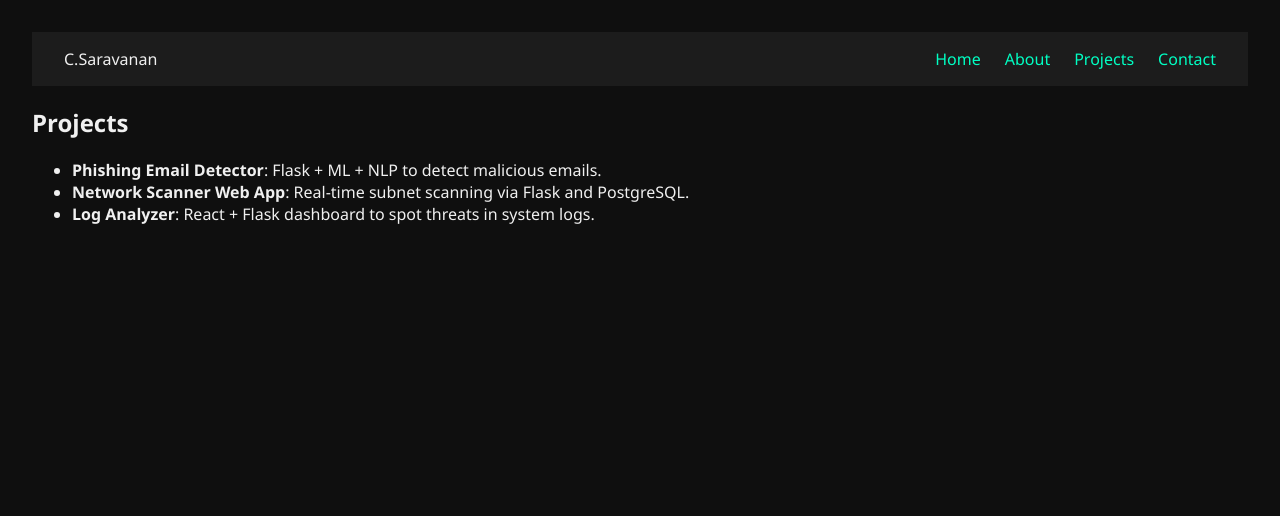
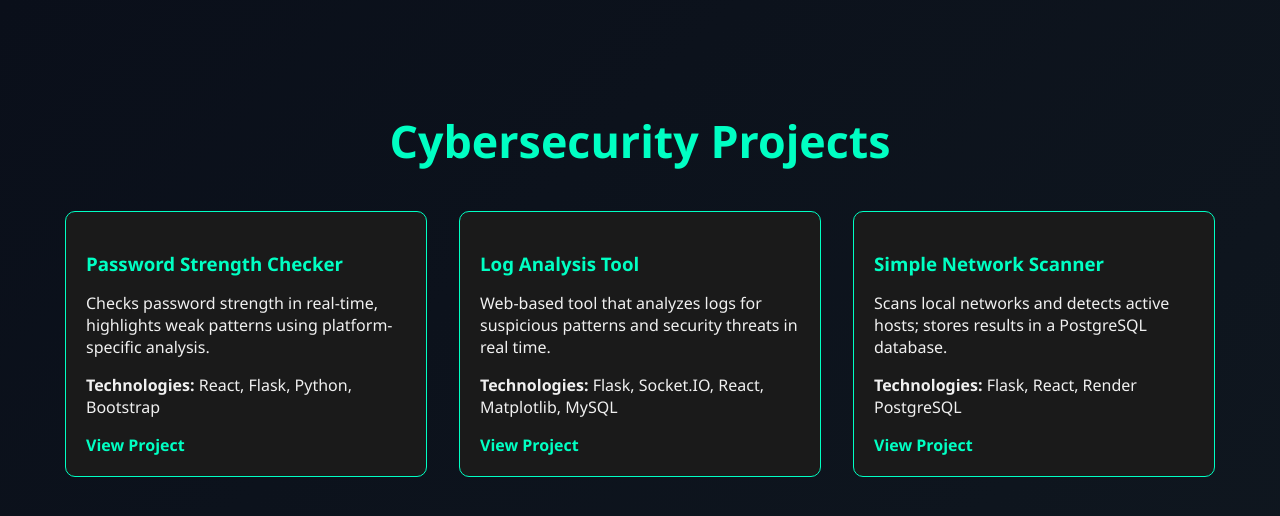
Before and after one commit to Saravanangrizz/My_Cybersecurity_portfolio, a React (Create React App) app: page /projects in a window 1280 px wide. Shown: the top 516 px of the page. Built offline with nearby package versions, Linux system fonts and the light colour scheme.

Commit message:
Update Projects.js

```diff
--- a/src/pages/Projects.js
+++ b/src/pages/Projects.js
@@ -1,33 +1,43 @@
 import React from "react";
-import Navbar from "../components/Navbar";
-import { motion } from "framer-motion";
+import "./Projects.css";
 
-const Projects = () => (
-  <div className="page">
-    <Navbar />
-    <motion.div
-      className="content"
-      initial={{ scale: 0.8, opacity: 0 }}
-      animate={{ scale: 1, opacity: 1 }}
-      transition={{ duration: 0.8 }}
-    >
-      <h2>Projects</h2>
-      <ul>
-        <li>
-          <strong>Phishing Email Detector</strong>: Flask + ML + NLP to detect
-          malicious emails.
-        </li>
-        <li>
-          <strong>Network Scanner Web App</strong>: Real-time subnet scanning
-          via Flask and PostgreSQL.
-        </li>
-        <li>
-          <strong>Log Analyzer</strong>: React + Flask dashboard to spot threats
-          in system logs.
-        </li>
-      </ul>
-    </motion.div>
-  </div>
-);
+const projects = [
+  {
+    title: "Password Strength Checker",
+    description: "Checks password strength in real-time, highlights weak patterns using platform-specific analysis.",
+    tech: "React, Flask, Python, Bootstrap",
+    link: "#"
+  },
+  {
+    title: "Log Analysis Tool",
+    description: "Web-based tool that analyzes logs for suspicious patterns and security threats in real time.",
+    tech: "Flask, Socket.IO, React, Matplotlib, MySQL",
+    link: "#"
+  },
+  {
+    title: "Simple Network Scanner",
+    description: "Scans local networks and detects active hosts; stores results in a PostgreSQL database.",
+    tech: "Flask, React, Render PostgreSQL",
+    link: "#"
+  }
+];
+
+const Projects = () => {
+  return (
+    <div className="projects-page">
+      <h1 className="projects-title">Cybersecurity Projects</h1>
+      <div className="projects-grid">
+        {projects.map((proj, idx) => (
+          <div className="project-card" key={idx}>
+            <h3>{proj.title}</h3>
+            <p>{proj.description}</p>
+            <p><strong>Technologies:</strong> {proj.tech}</p>
+            <a href={proj.link} target="_blank" rel="noreferrer">View Project</a>
+          </div>
+        ))}
+      </div>
+    </div>
+  );
+};
 
 export default Projects;
```
